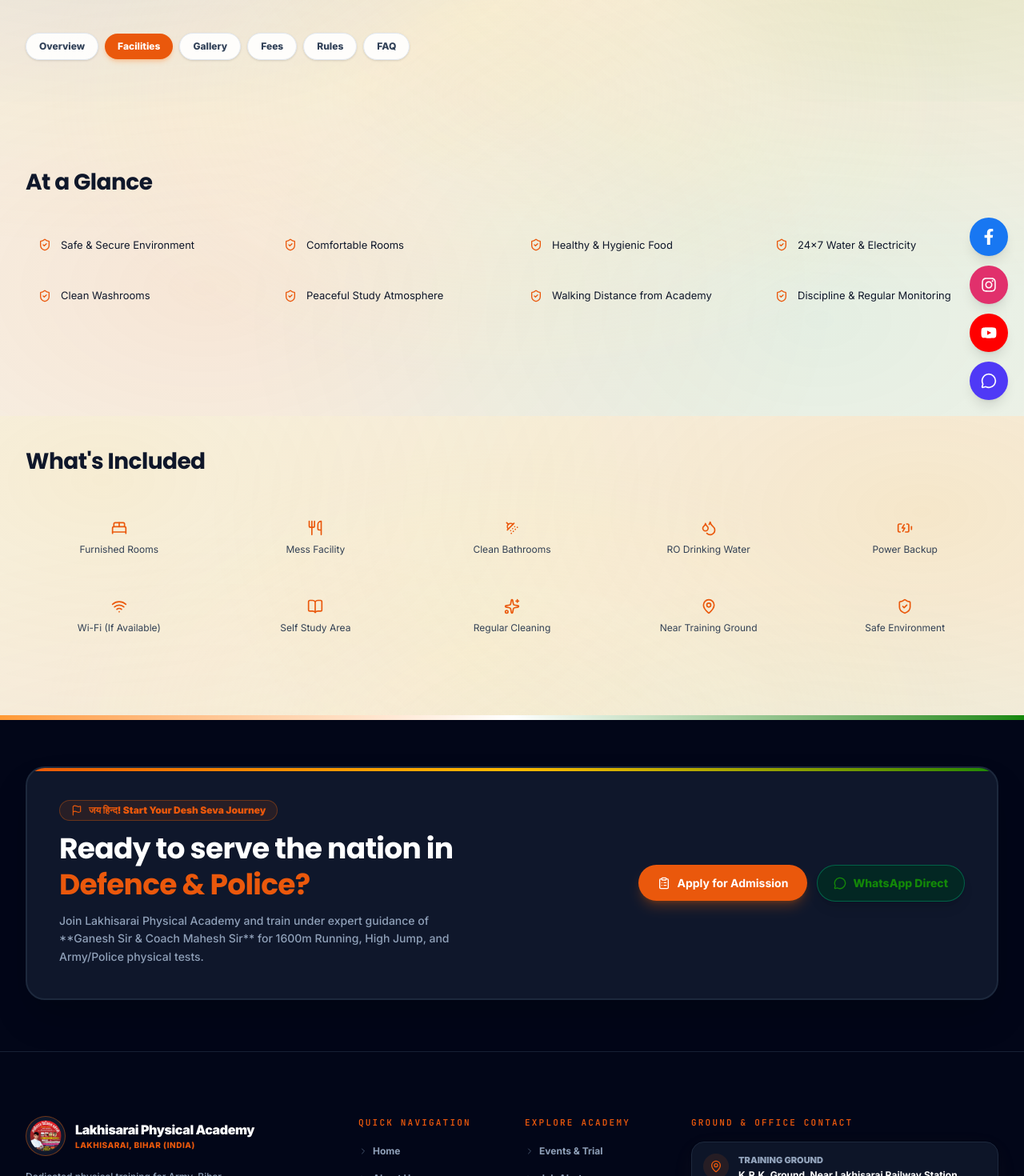
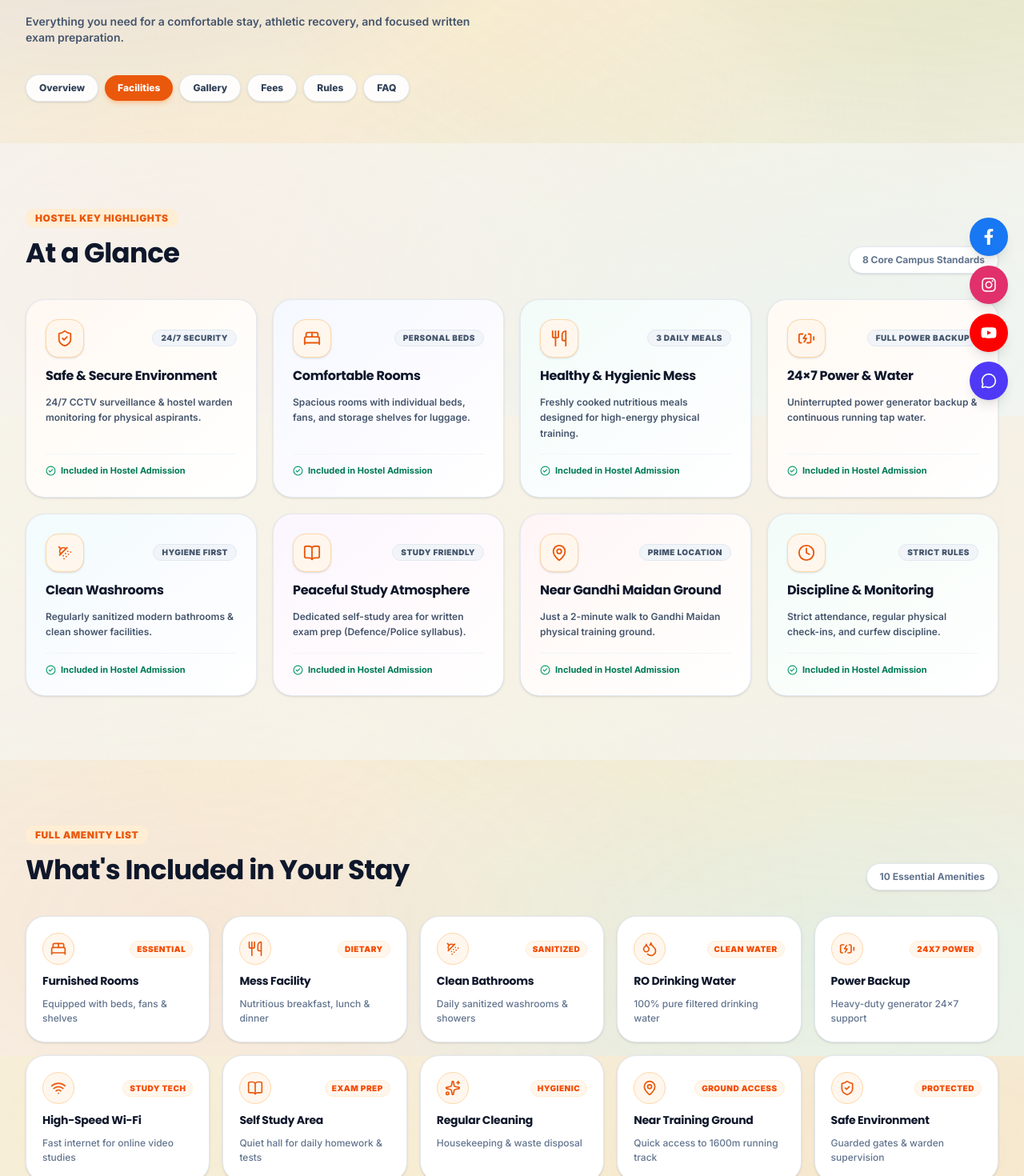
Before and after one commit to ashishdevopskp-stack/lakhisaraphysicalacademy_web, a Next.js app: page /hostel/facilities in a window 1280 px wide. Shown: the part 280-1750 px from the top of the page at 80% size. Built offline with nearby package versions, Linux system fonts and the light colour scheme.

Commit message:
feat: add shared constants and implement About and Hostel Facilities pages

```diff
--- a/app/hostel/facilities/page.tsx
+++ b/app/hostel/facilities/page.tsx
@@ -11,6 +11,10 @@ import {
   Sparkles,
   MapPin,
   ShieldCheck,
+  CheckCircle2,
+  Clock,
+  Zap,
+  Building2,
 } from "lucide-react";
 import Container from "../../components/Container";
 import { SectionGlow, HostelSubNav } from "../_shared";
@@ -22,28 +26,126 @@ export const metadata = {
     "Explore hostel facilities at Lakhisarai Physical Academy: furnished rooms, mess, RO water, power backup, Wi-Fi, self-study area and more.",
 };
 
-const OVERVIEW = [
-  "Safe & Secure Environment",
-  "Comfortable Rooms",
-  "Healthy & Hygienic Food",
-  "24×7 Water & Electricity",
-  "Clean Washrooms",
-  "Peaceful Study Atmosphere",
-  "Walking Distance from Academy",
-  "Discipline & Regular Monitoring",
+const AT_A_GLANCE = [
+  {
+    title: "Safe & Secure Environment",
+    desc: "24/7 CCTV surveillance & hostel warden monitoring for physical aspirants.",
+    icon: ShieldCheck,
+    badge: "24/7 Security",
+    gradient: "from-orange-500/10 via-amber-500/5 to-transparent",
+  },
+  {
+    title: "Comfortable Rooms",
+    desc: "Spacious rooms with individual beds, fans, and storage shelves for luggage.",
+    icon: BedDouble,
+    badge: "Personal Beds",
+    gradient: "from-blue-500/10 via-indigo-500/5 to-transparent",
+  },
+  {
+    title: "Healthy & Hygienic Mess",
+    desc: "Freshly cooked nutritious meals designed for high-energy physical training.",
+    icon: Utensils,
+    badge: "3 Daily Meals",
+    gradient: "from-emerald-500/10 via-teal-500/5 to-transparent",
+  },
+  {
+    title: "24×7 Power & Water",
+    desc: "Uninterrupted power generator backup & continuous running tap water.",
+    icon: BatteryCharging,
+    badge: "Full Power Backup",
+    gradient: "from-amber-500/10 via-orange-500/5 to-transparent",
+  },
+  {
+    title: "Clean Washrooms",
+    desc: "Regularly sanitized modern bathrooms & clean shower facilities.",
+    icon: ShowerHead,
+    badge: "Hygiene First",
+    gradient: "from-cyan-500/10 via-blue-500/5 to-transparent",
+  },
+  {
+    title: "Peaceful Study Atmosphere",
+    desc: "Dedicated self-study area for written exam prep (Defence/Police syllabus).",
+    icon: BookOpen,
+    badge: "Study Friendly",
+    gradient: "from-purple-500/10 via-pink-500/5 to-transparent",
+  },
+  {
+    title: "Near Gandhi Maidan Ground",
+    desc: "Just a 2-minute walk to Gandhi Maidan physical training ground.",
+    icon: MapPin,
+    badge: "Prime Location",
+    gradient: "from-rose-500/10 via-orange-500/5 to-transparent",
+  },
+  {
+    title: "Discipline & Monitoring",
+    desc: "Strict attendance, regular physical check-ins, and curfew discipline.",
+    icon: Clock,
+    badge: "Strict Rules",
+    gradient: "from-emerald-500/10 via-green-500/5 to-transparent",
+  },
 ];
 
-const FACILITIES = [
-  { label: "Furnished Rooms", icon: BedDouble },
-  { label: "Mess Facility", icon: Utensils },
-  { label: "Clean Bathrooms", icon: ShowerHead },
-  { label: "RO Drinking Water", icon: Droplets },
-  { label: "Power Backup", icon: BatteryCharging },
-  { label: "Wi-Fi (If Available)", icon: Wifi },
-  { label: "Self Study Area", icon: BookOpen },
-  { label: "Regular Cleaning", icon: Sparkles },
-  { label: "Near Training Ground", icon: MapPin },
-  { label: "Safe Environment", icon: ShieldCheck },
+const INCLUDED_FACILITIES = [
+  {
+    label: "Furnished Rooms",
+    desc: "Equipped with beds, fans & shelves",
+    icon: BedDouble,
+    tag: "Essential",
+  },
+  {
+    label: "Mess Facility",
+    desc: "Nutritious breakfast, lunch & dinner",
+    icon: Utensils,
+    tag: "Dietary",
+  },
+  {
+    label: "Clean Bathrooms",
+    desc: "Daily sanitized washrooms & showers",
+    icon: ShowerHead,
+    tag: "Sanitized",
+  },
+  {
+    label: "RO Drinking Water",
+    desc: "100% pure filtered drinking water",
+    icon: Droplets,
+    tag: "Clean Water",
+  },
+  {
+    label: "Power Backup",
+    desc: "Heavy-duty generator 24x7 support",
+    icon: BatteryCharging,
+    tag: "24x7 Power",
+  },
+  {
+    label: "High-Speed Wi-Fi",
+    desc: "Fast internet for online video studies",
+    icon: Wifi,
+    tag: "Study Tech",
+  },
+  {
+    label: "Self Study Area",
+    desc: "Quiet hall for daily homework & tests",
+    icon: BookOpen,
+    tag: "Exam Prep",
+  },
+  {
+    label: "Regular Cleaning",
+    desc: "Housekeeping & waste disposal",
+    icon: Sparkles,
+    tag: "Hygienic",
+  },
+  {
+    label: "Near Training Ground",
+    desc: "Quick access to 1600m running track",
+    icon: MapPin,
+    tag: "Ground Access",
+  },
+  {
+    label: "Safe Environment",
+    desc: "Guarded gates & warden supervision",
+    icon: ShieldCheck,
+    tag: "Protected",
+  },
 ] as const;
 
 function FacilitiesHero() {
@@ -52,12 +154,16 @@ function FacilitiesHero() {
       <SectionGlow />
       <Container>
         <FadeInUp>
-          <p className="font-mono text-[13px] font-semibold uppercase tracking-[0.2em] text-signal">
-            Hostel
+          <p className="font-mono text-[13px] font-semibold uppercase tracking-[0.2em] text-[#ea580c]">
+            Hostel Campus
           </p>
-          <h1 className="font-display mt-5 max-w-[24ch] text-[30px] font-extrabold leading-[1.1] sm:text-[40px]">
-            Hostel <span className="text-gradient-brand">Facilities</span>
+          <h1 className="font-display mt-4 max-w-[24ch] text-[34px] font-black leading-[1.1] sm:text-[44px] text-slate-900">
+            Hostel <span className="text-[#ea580c]">Facilities &amp; Amenities</span>
           </h1>
+          <p className="mt-3 text-sm font-semibold text-slate-600 max-w-xl">
+            Everything you need for a comfortable stay, athletic recovery, and focused written exam preparation.
+          </p>
+
           <div className="mt-8">
             <HostelSubNav current="/hostel/facilities" />
           </div>
@@ -69,23 +175,65 @@ function FacilitiesHero() {
 
 function HostelOverview() {
   return (
-    <section className="py-12 sm:py-20">
+    <section className="py-12 sm:py-20 bg-slate-50/50">
       <Container>
-        <ScrollFadeUp>
-          <h2 className="font-display text-[22px] font-bold sm:text-[28px]">
-            At a Glance
-          </h2>
+        <ScrollFadeUp className="flex flex-col sm:flex-row sm:items-end justify-between gap-4 mb-8">
+          <div>
+            <span className="px-3 py-1 text-xs font-black uppercase tracking-wider bg-orange-100 text-[#ea580c] rounded-full">
+              Hostel Key Highlights
+            </span>
+            <h2 className="font-display text-[26px] font-black sm:text-[34px] text-slate-900 mt-2">
+              At a Glance
+            </h2>
+          </div>
+          <p className="text-xs font-bold text-slate-500 bg-white px-4 py-2 rounded-full border border-slate-200 shadow-sm w-fit">
+            8 Core Campus Standards
+          </p>
         </ScrollFadeUp>
+
         <StaggerList
-          className="mt-8 grid grid-cols-1 gap-3 sm:grid-cols-2 lg:grid-cols-4"
+          className="grid grid-cols-1 gap-5 sm:grid-cols-2 lg:grid-cols-4"
           staggerDelay={0.05}
         >
-          {OVERVIEW.map((item) => (
-            <StaggerItem key={item} className="card-flat flex items-center gap-3 px-4 py-4">
-              <ShieldCheck size={16} className="shrink-0 text-signal" />
-              <span className="font-body text-[13px] text-text">{item}</span>
-            </StaggerItem>
-          ))}
+          {AT_A_GLANCE.map((item) => {
+            const Icon = item.icon;
+            return (
+              <StaggerItem key={item.title}>
+                <div className={`relative h-full overflow-hidden rounded-3xl border border-slate-200/90 bg-white p-6 shadow-sm hover:shadow-xl transition-all duration-300 hover:-translate-y-1 group flex flex-col justify-between`}>
+                  {/* Subtle Background Gradient */}
+                  <div
+                    aria-hidden
+                    className={`absolute inset-0 bg-gradient-to-br ${item.gradient} opacity-50 group-hover:opacity-100 transition-opacity pointer-events-none`}
+                  />
+
+                  <div className="relative z-10 space-y-3">
+                    <div className="flex items-center justify-between gap-2">
+                      <div className="flex h-12 w-12 items-center justify-center rounded-2xl bg-orange-50 text-[#ea580c] border border-orange-200 shadow-sm group-hover:scale-110 transition-transform">
+                        <Icon size={22} />
+                      </div>
+
+                      <span className="px-2.5 py-0.5 text-[10px] font-black uppercase tracking-wider text-slate-600 bg-slate-100 rounded-md border border-slate-200">
+                        {item.badge}
+                      </span>
+                    </div>
+
+                    <h3 className="font-display text-base font-extrabold text-slate-900 group-hover:text-[#ea580c] transition-colors leading-snug">
+                      {item.title}
+                    </h3>
+
+                    <p className="text-xs font-semibold text-slate-600 leading-relaxed">
+                      {item.desc}
+                    </p>
+                  </div>
+
+                  <div className="relative z-10 mt-4 pt-3 border-t border-slate-100 flex items-center gap-1.5 text-[11px] font-bold text-emerald-700">
+                    <CheckCircle2 size={13} className="text-emerald-600 shrink-0" />
+                    <span>Included in Hostel Admission</span>
+                  </div>
+                </div>
+              </StaggerItem>
+            );
+          })}
         </StaggerList>
       </Container>
     </section>
@@ -96,19 +244,46 @@ function FacilitiesGrid() {
   return (
     <section className="py-12 sm:py-20">
       <Container>
-        <ScrollFadeUp>
-          <h2 className="font-display text-[22px] font-bold sm:text-[28px]">
-            What's Included
-          </h2>
+        <ScrollFadeUp className="flex flex-col sm:flex-row sm:items-end justify-between gap-4 mb-8">
+          <div>
+            <span className="px-3 py-1 text-xs font-black uppercase tracking-wider bg-orange-100 text-[#ea580c] rounded-full">
+              Full Amenity List
+            </span>
+            <h2 className="font-display text-[26px] font-black sm:text-[34px] text-slate-900 mt-2">
+              What&apos;s Included in Your Stay
+            </h2>
+          </div>
+          <p className="text-xs font-bold text-slate-500 bg-white px-4 py-2 rounded-full border border-slate-200 shadow-sm w-fit">
+            10 Essential Amenities
+          </p>
         </ScrollFadeUp>
-        <StaggerList className="mt-8 grid grid-cols-2 gap-3 sm:grid-cols-5" staggerDelay={0.04}>
-          {FACILITIES.map(({ label, icon: Icon }) => (
-            <StaggerItem
-              key={label}
-              className="card-flat flex flex-col items-center gap-2 px-3 py-5 text-center"
-            >
-              <Icon size={20} className="text-signal" />
-              <span className="font-body text-[12px] text-text-muted">{label}</span>
+
+        <StaggerList
+          className="grid grid-cols-1 gap-4 sm:grid-cols-2 lg:grid-cols-5"
+          staggerDelay={0.04}
+        >
+          {INCLUDED_FACILITIES.map(({ label, desc, icon: Icon, tag }) => (
+            <StaggerItem key={label}>
+              <div className="group h-full flex flex-col justify-between rounded-3xl border border-slate-200 bg-white p-5 shadow-sm hover:shadow-lg hover:border-orange-300 hover:-translate-y-1 transition-all duration-300">
+                <div className="space-y-2.5">
+                  <div className="flex items-center justify-between">
+                    <span className="flex h-10 w-10 items-center justify-center rounded-xl bg-orange-50 text-[#ea580c] border border-orange-200 group-hover:bg-[#ea580c] group-hover:text-white transition-colors">
+                      <Icon size={20} />
+                    </span>
+                    <span className="text-[10px] font-black uppercase tracking-wider text-orange-600 bg-orange-50 px-2 py-0.5 rounded-full border border-orange-100">
+                      {tag}
+                    </span>
+                  </div>
+
+                  <h3 className="font-display text-sm font-extrabold text-slate-900 group-hover:text-[#ea580c] transition-colors mt-2">
+                    {label}
+                  </h3>
+
+                  <p className="text-xs font-medium text-slate-500 leading-normal">
+                    {desc}
+                  </p>
+                </div>
+              </div>
             </StaggerItem>
           ))}
         </StaggerList>
```
Also changed, not shown: app/about/page.tsx (+5 -4 lines), app/lib/constants.ts (+7 -0 lines).
